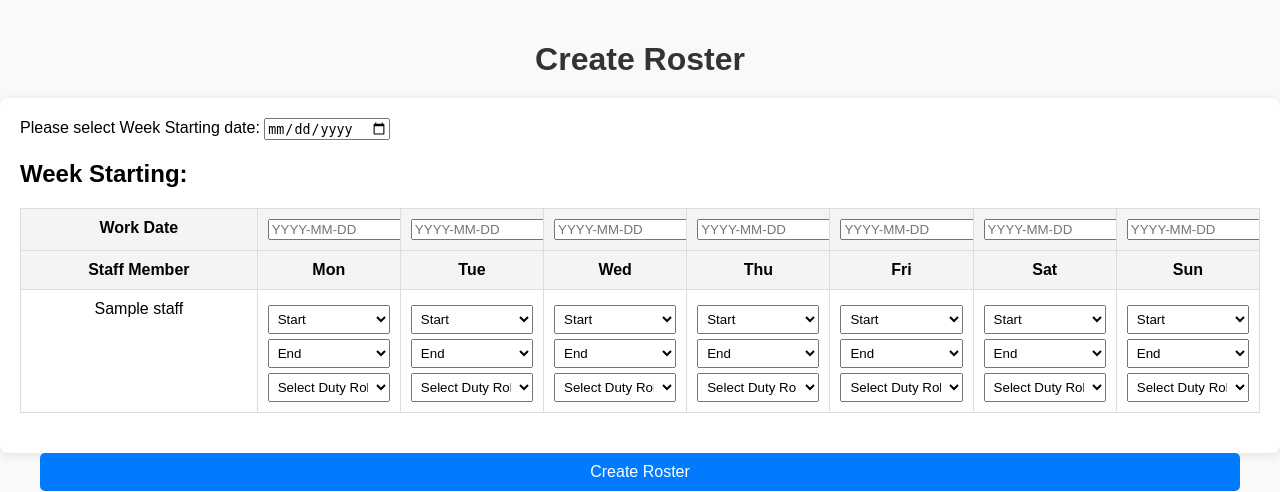
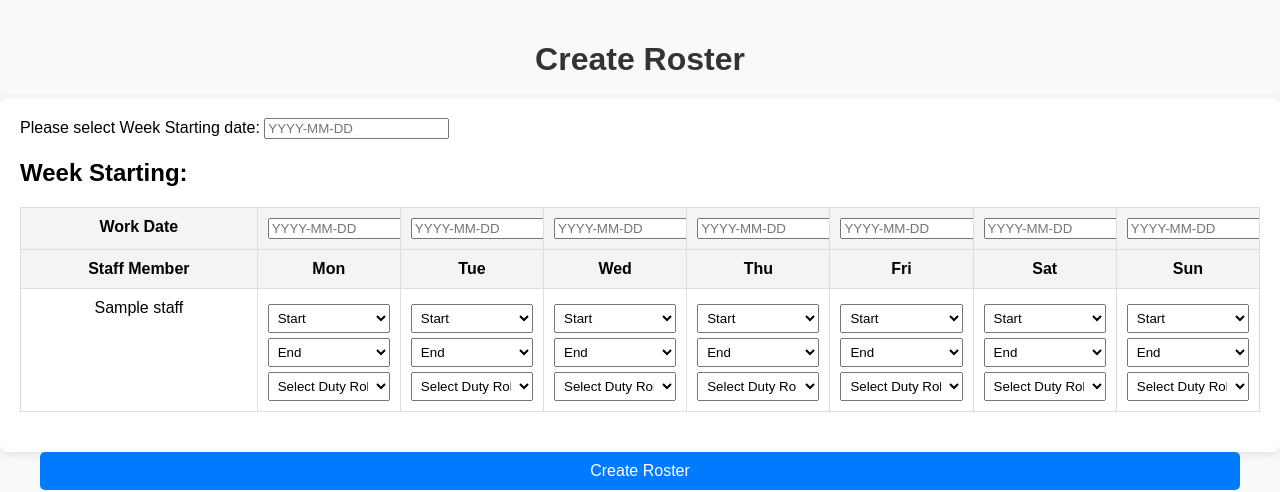
Before and after one commit to JUNELAI2024/roster2ndversion, a Django app: page /create/ in a window 1280 px wide. Shown: the top 492 px of the page. Run offline with Django 5.2, Linux system fonts and the light colour scheme; tables that the repository leaves empty hold one stand-in row (values such as "Sample post").

Commit message:
udpate html

```diff
--- a/roster/templates/roster/roster_create.html
+++ b/roster/templates/roster/roster_create.html
@@ -128,7 +128,7 @@
         {% csrf_token %}
         <!-- Date Picker for Week Starting -->
         <label for="week_start_date">Please select Week Starting date:</label>
-        <input type="date" id="week_start_date" name="week_start_date" required><br>
+        <input type="text" id="week_start_date" name="week_start_date" placeholder="YYYY-MM-DD" required><br>
 
         <h2>Week Starting: </h2> <!-- Updated to show the selected date -->
         <table>
```
Also changed, not shown: 1 other file.
